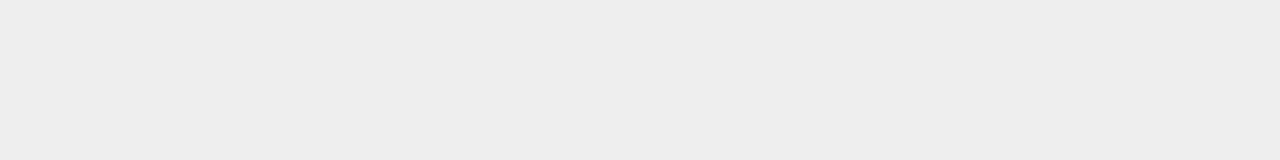
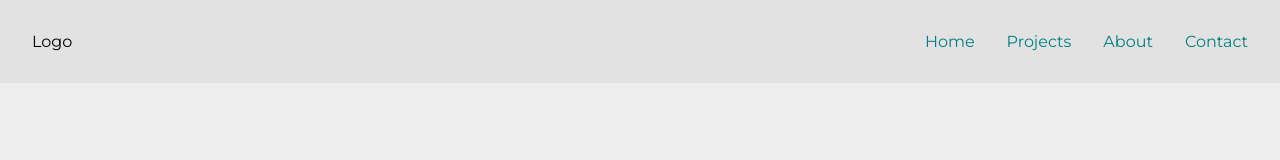
Before and after one commit to jak-ashuraliev/javascript_projects, a plain HTML site: page 05_Navbar/index.html in a window 1280 px wide. Drawn offline with Linux system fonts and the light colour scheme.

Commit message:
Add navbar to the page and style

```diff
--- a/05_Navbar/app.js
+++ b/05_Navbar/app.js
@@ -0,0 +1,8 @@
+// select toggle button and links class
+const navToggleBtn = document.querySelector(".nav-toggle");
+const links = document.querySelector(".links");
+
+// add a click event listener to the toggle button
+navToggleBtn.addEventListener('click', function() {
+    links.classList.toggle('show-links')
+});
--- a/05_Navbar/index.html
+++ b/05_Navbar/index.html
@@ -9,7 +9,38 @@
     <link rel="stylesheet" href="style.css">
 </head>
 <body>
+    <nav>
+        <div class="nav-center">
 
+            <!-- nav header start -->
+            <div class="nav-header">
+                <!-- <img class="logo" src="" alt="logo"> -->
+                <p>Logo</p>
+                <button class="nav-toggle">
+                    <i class="fas fa-bars">Toggle</i>
+                </button>
+            </div>
+            <!-- nav header end -->
+
+            <!-- links start -->
+            <ul class="links">
+                <li>
+                    <a href="index.html">Home</a>
+                </li>
+                <li>
+                    <a href="index.html">projects</a>
+                </li>
+                <li>
+                    <a href="index.html">About</a>
+                </li>
+                <li>
+                    <a href="index.html">Contact</a>
+                </li>
+            </ul>
+            <!-- links end -->
+
+        </div>
+    </nav>
     <!-- Script -->
     <script src="app.js"></script>
 </body>
--- a/05_Navbar/style.css
+++ b/05_Navbar/style.css
@@ -1,6 +1,14 @@
 @import url('https://fonts.googleapis.com/css2?family=Montserrat:wght@100;400&display=swap');
 
-* {
+/*
+==============
+Global Styles
+==============
+*/
+
+*,
+::after,
+::before {
     box-sizing: border-box;
     margin: 0;
     padding: 0;
@@ -11,10 +19,66 @@ body {
     font-family: 'Montserrat', sans-serif;
     background-color: #eee;
 }
-main {
-    height: 100vh;
+
+ul {
+    list-style-type: none;
+}
+
+a {
+    text-decoration: none;
+}
+
+/*
+==============
+Navbar
+==============
+ */
+
+ nav {
+    background-color: #e2e2e2;
+ }
+
+.nav-header {
     display: flex;
-    flex-direction: column;
-    justify-content: space-around;
+    justify-content: space-between;
     align-items: center;
+    padding: 1rem;
 }
+
+/* By Default Hide the links */
+.links {
+    height: 0;
+    overflow: hidden;
+}
+
+/* Toggle Class */
+.show-links {
+    height: 10rem;
+}
+
+.links a {
+    color: teal;
+    font-size: 1rem;
+    text-transform: capitalize;
+    padding: 0.5rem 1rem;
+    display: block;
+}
+
+@media screen and (min-width: 800px) {
+    .nav-center {
+        display: flex;
+        align-items: center;
+        justify-content: space-between;
+        margin: 0 auto;
+        padding: 1rem;
+    }
+
+    .nav-toggle {
+        display: none;
+    }
+
+    .links {
+        height: auto;
+        display: flex;
+    }
+}
```
